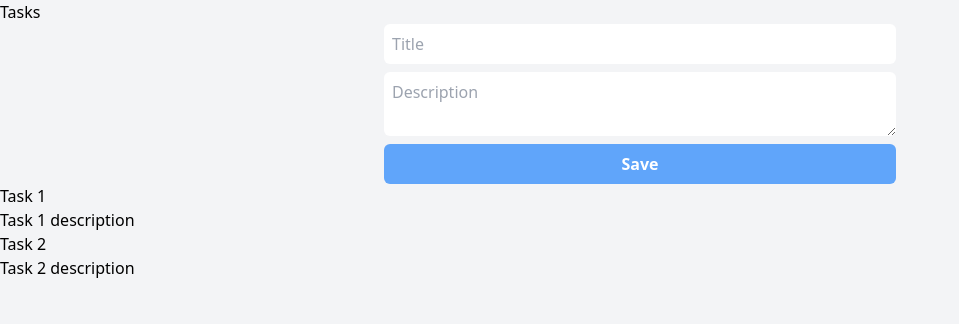
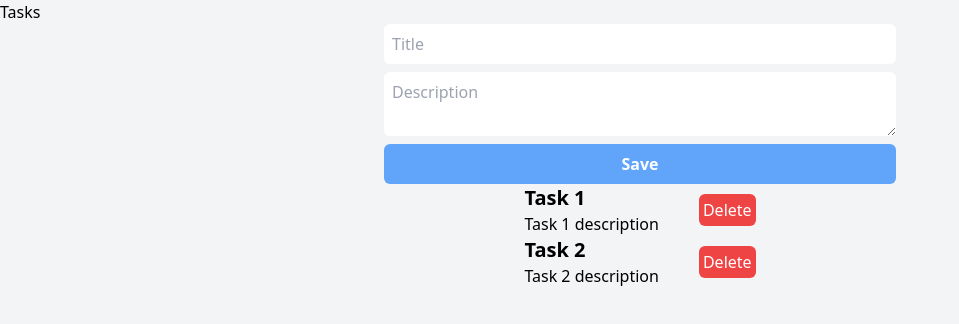
Before and after one commit to TomasOtano25/react-redux-crud, a React (Vite) app: page / in a window 1280 px wide. Shown: the top 324 px of the page, without its empty margins (0-959 px from the left). Built offline with nearby package versions, Linux system fonts and the light colour scheme.

Commit message:
add delete

```diff
--- a/src/components/TaskList.jsx
+++ b/src/components/TaskList.jsx
@@ -1,16 +1,32 @@
-import { useSelector } from "react-redux";
+import { useDispatch, useSelector } from "react-redux";
+import { deleteTask } from "../features/tasks/taskSlice";
 
 function TaskList() {
   const tasks = useSelector((state) => state.tasks);
 
+  const dispatch = useDispatch();
+
+  const handleDelete = (id) => {
+    dispatch(deleteTask(id));
+  };
+
   return (
-    <div>
+    <div className="flex flex-col items-center">
       {/* List Tasks */}
       <div>
         {tasks.map((task) => (
-          <div key={task.id}>
-            <h3>{task.title}</h3>
-            <p>{task.description}</p>
+          <div key={task.id} className="flex space-x-10 items-center">
+            <div>
+              <h3 className="text-xl font-bold">{task.title}</h3>
+              <p>{task.description}</p>
+            </div>
+
+            <button
+              onClick={() => handleDelete(task.id)}
+              className="bg-red-500 p-1 rounded-md text-white"
+            >
+              Delete
+            </button>
           </div>
         ))}
       </div>
--- a/src/features/tasks/taskSlice.js
+++ b/src/features/tasks/taskSlice.js
@@ -24,11 +24,18 @@ export const taskSlice = createSlice({
       state.push(action.payload);
     },
     updateTask: (state, action) => {},
-    removeTask: (state, action) => {},
+    deleteTask: (state, action) => {
+      const taskFound = state.find((task) => task.id === action.payload);
+      if (taskFound) {
+        state.splice(state.indexOf(taskFound), 1);
+      }
+    },
   },
 });
 
-export const { addTask, updateTask } = taskSlice.actions;
+// NOTA: todas las funcion no son validas se debe usar inmutabilidad
+
+export const { addTask, deleteTask } = taskSlice.actions;
 
 export const taskSelector = (state) => state.tasks;
 
```
